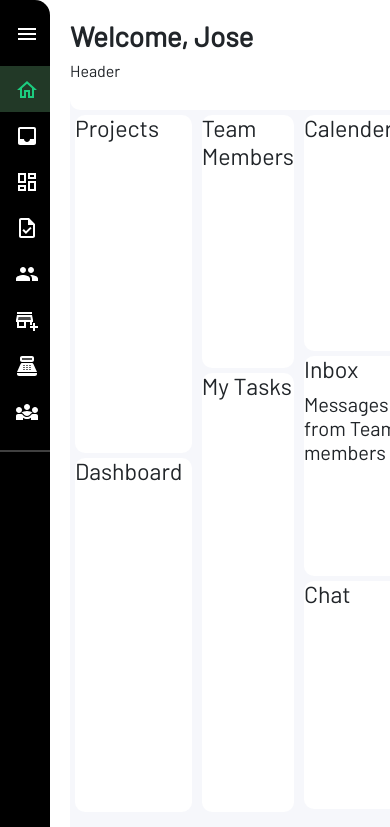
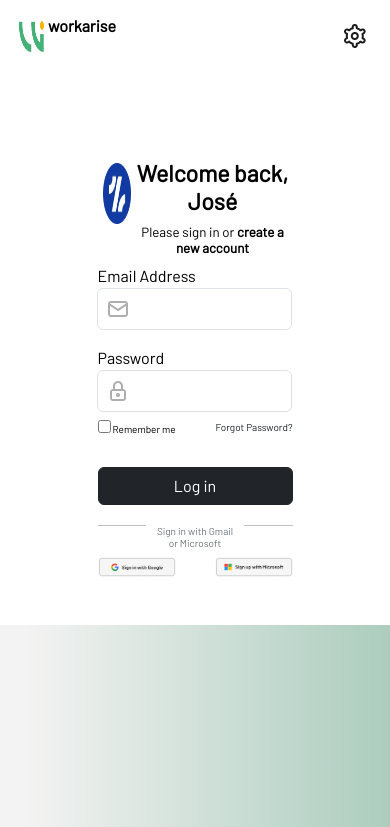
Before and after one commit to gcteamdev/Tasksiary, a React (Create React App) app: page / in a window 390 px wide. Shown: the top 827 px of the page. Built offline with nearby package versions, Linux system fonts and the light colour scheme.

Commit message:
implemented sign page static connection, worked on signIn page responsiveness

```diff
--- a/src/App.jsx
+++ b/src/App.jsx
@@ -1,15 +1,22 @@
 import './App.css';
 import 'bootstrap/dist/css/bootstrap.min.css';
-//import Login from './components/Screens/Login';
-import Auth from './components/Auth';
 import "@fontsource/barlow";
+import {Routes,Route} from "react-router-dom";
+import Login from './components/Screens/Login';
+import Auth from './components/Screens/Auth';
+
 
 
 function App() {
   return (
-<div className="app">
-  <Auth />
-</div>
+ <div className="app">
+  <Routes>
+     <Route exact path="/" element={<Login/>}/>
+     <Route  path="/*" element={<Auth/>}/>
+
+  </Routes>
+  </div>
+
 
   );
 }
--- a/src/components/Auth.jsx
+++ /dev/null
@@ -1,37 +0,0 @@
-import React from 'react';
-import {BrowserRouter, Route, Routes} from "react-router-dom";
-import Sidebar from './Navigation/Sidebar';
-import Homepage from './MainPages/Homepage';
-import Inbox from './MainPages/Inbox';
-import Dashboard from './MainPages/Dashboard';
-import DailyTasks from './MainPages/DailyTasks';
-import Team from './MainPages/Team';
-import Marketing from './MainPages/Departments/Marketing';
-import Sales from './MainPages/Departments/Sales';
-import HR from './MainPages/Departments/HR';
-import "./Navigation/Sidebar";
-
-function Auth() {
-  return (
-
-  <BrowserRouter>
-   <Sidebar>
-     <Routes>
-        <Route path="/" element={<Homepage/>} />
-        <Route path="/dashboard" element={<Dashboard/>} />
-        <Route path="/dailyTasks" element={<DailyTasks/>} />
-        <Route path="/inbox" element={<Inbox/>} />
-        <Route path="/team" element={<Team/>} />
-        <Route path="/marketing" element={<Marketing/>} />
-        <Route path="/sales" element={<Sales/>} />
-        <Route path="/hr" element={<HR/>} />
-
-     </Routes>
-   </Sidebar>
-  </BrowserRouter>
-
-
-  )
-}
-
-export default Auth
--- a/src/components/Navigation/Sidebar.css
+++ b/src/components/Navigation/Sidebar.css
@@ -24,12 +24,16 @@
     border: none;
 }
   .nav-logo{
-    width:65%;
+    width:85%;
   }
   .top_section{
     display:flex;
     align-items:center;
     padding: 20px 15px;
+
+  }
+  .logoSide{
+    width:60%;
   }
   .link{
     display:flex;
--- a/src/components/Navigation/Sidebar.jsx
+++ b/src/components/Navigation/Sidebar.jsx
@@ -19,7 +19,7 @@ const Sidebar=({children}) => {
     const toggle = () => setOpen (!isOpen);
     const menuItem=[
         {
-            path:"/",
+            path:"/homepage",
             name:"Home",
             icon:<HomeOutlinedIcon/>
         },
@@ -65,7 +65,7 @@ const Sidebar=({children}) => {
 
         <div style={{width: isOpen ? "200px" : "50px" }} className="sidebar">
             <div className="top_section">
-                <div   style={{display: isOpen ? "block" : "none"}} className="logo">
+                <div   style={{display: isOpen ? "block" : "none"}} className="logoSide">
                     <img  className="nav-logo" src={Logo} alt="logo"/>
                 </div>
                 <div style={{marginLeft : isOpen ? "20px" :"0px"}} className="bars">
--- /dev/null
+++ b/src/components/Screens/Auth.jsx
@@ -0,0 +1,37 @@
+import React from 'react';
+import { Route, Routes} from "react-router-dom";
+import Sidebar from '../Navigation/Sidebar';
+import Homepage from '../MainPages/Homepage';
+import Inbox from '../MainPages/Inbox';
+import Dashboard from '../MainPages/Dashboard';
+import DailyTasks from '../MainPages/DailyTasks';
+import Team from '../MainPages/Team';
+import Marketing from '../MainPages/Departments/Marketing';
+import Sales from '../MainPages/Departments/Sales';
+import HR from '../MainPages/Departments/HR';
+import "../Navigation/Sidebar";
+
+
+
+function Auth() {
+  return (
+    <>
+
+   <Sidebar>
+     <Routes>
+        <Route exact path="/homepage" element={<Homepage/>} />
+        <Route exact path="/dashboard" element={<Dashboard/>} />
+        <Route exact path="/dailyTasks" element={<DailyTasks/>} />
+        <Route exact path="/inbox" element={<Inbox/>} />
+        <Route exact path="/team" element={<Team/>} />
+        <Route exact path="/marketing" element={<Marketing/>} />
+        <Route exact path="/sales" element={<Sales/>} />
+        <Route exact path="/hr" element={<HR/>} />
+     </Routes>
+   </Sidebar>
+   </>
+
+  )
+}
+
+export default Auth
--- a/src/components/Screens/Login.css
+++ b/src/components/Screens/Login.css
@@ -1,11 +1,15 @@
 .logo{
-width:8%;
-margin-left:10px;
+width:9%;
+margin-left:2%
 }
+.logoName{
+ font-weight: 900;
 
+}
 .gradient-form {
-    height: 100vh !important;
-    }
+height: 100vh !important;
+
+}
 
 .gradient-custom-2 {
 /* fallback for old browsers */
@@ -27,10 +31,13 @@ margin-bottom: 10%;;
     width:40%
 }
 .company-logo{
-  width:15%;
+  width:18%;
   padding: 43px 2px 0 5px;
   margin-bottom: 40px;
 
+}
+.headerLogin{
+  font-weight:900
 }
 .LoginOrNew{
     font-size: smaller;
@@ -39,12 +46,25 @@ margin-bottom: 10%;;
 .createNew{
     font-weight: 700;
 }
+.hr-break{
+height: 1px;
+color: black;
+background-color: black;
+border: none;
+width:20vw
+}
 
-
+@media (min-width: 920px) {
+.gradient-form {
+height: 100vh !important;
+position:fixed;
+}
+}
 
 @media (min-width: 768px) {
 .gradient-form {
 height: 100vh !important;
+
 }
 }
 @media (min-width: 769px) {
@@ -53,3 +73,12 @@ border-top-right-radius: .3rem;
 border-bottom-right-radius: .3rem;
 }
 }
+@media(max-width:768px) {
+    .tasksSnap{
+        width:90%
+    }
+    .logo{
+        width:10%;
+        margin-left:5%
+        }
+}
--- a/src/components/Screens/Login.jsx
+++ b/src/components/Screens/Login.jsx
@@ -9,15 +9,11 @@ import dots from "../assets/Login/dots.png";
 import SignGmail from "../assets/Login/sign in-google.png";
 import SignMsoft from "../assets/Login/sign in-microsoft.png";
 import companyLogo from "../assets/Login/Company Logo.png"
-//import { useNavigate} from 'react-router-dom';
+import { useNavigate} from 'react-router-dom';
 
 
-function Login(props) {
-// const navigate = useNavigate();
-   /*
-  const navigateHome = () => {
-    navigate('/auth');
-  }; */
+function Login() {
+  const navigate = useNavigate();
 
 
   return (
@@ -31,10 +27,10 @@ function Login(props) {
                    <div className="d-flex justify-content-between mb-5">
                     <div className="d-flex logobar">
                      <img className="logo" src={Logo} alt="logo" />
-                      <h4 className="mt-3 font-weight-bolder">workarise</h4>
+                      <h6 className="mt-3 font-weight-bolder logoName">workarise</h6>
                     </div>
 
-                     <img className="p-4" src={Settings} alt="settings" />
+                     <img className="p-4 settingIcon" src={Settings} alt="settings" />
                    </div>
                   </div>
               <div className=" p-md-5 mx-md-4">
@@ -44,9 +40,9 @@ function Login(props) {
            <div className="d-flex justify-content-between">
             <img className="company-logo " src={companyLogo} alt="companyLogo" />
 
-            <div className="mt-4">
-               <h3 className="text-center">Welcome back, José</h3>
-               <h6 className="LoginOrNew">please sign in or <span className="createNew">create a new account</span></h6>
+            <div className="mt-4 ">
+               <h3 className="text-center headerLogin mt-3">Welcome back, José</h3>
+               <h6 className="LoginOrNew">Please sign in or <span className="createNew">create a new account</span></h6>
             </div>
            </div>
 
@@ -76,22 +72,17 @@ function Login(props) {
            </div>
            <div className="form-group">
 
-           <div onClick={()=>props.onFormSwitch('/auth') }>
-             <div className="btn btn-dark col-12 btn-block" >
+
+              <div onClick={()=>navigate('/homepage',{replace:true}) } className="btn btn-dark col-12 btn-block" >
                 Log in
               </div>
 
-           </div>
 
-         {/*  <Routes>
-           <Route path="/auth" element={<Auth />} />
-
-         </Routes>  */}
          </div>
            <div className="d-flex mt-1 text-muted">
-             <span>___________</span>
+             <hr className="hr-break" />
              <h6 className="rememberMe mt-3 m-2"> Sign in with Gmail or Microsoft </h6>
-             <span>____________</span>
+             <hr className="hr-break"/>
            </div>
            <div className="d-flex justify-content-between mb-5">
              <img className="Gmail-Msoft" src={SignGmail} alt="signIn with Gmail"/>
@@ -103,7 +94,7 @@ function Login(props) {
                  </div>
             </div>
             <div className="col-lg-6 d-flex align-items-center gradient-custom-2 bg-primary">
-              <div className="text-dark px-3 py-4 p-md-5 mx-md-4 d-column ">
+              <div className="text-dark px-3 py-4 p-md-5 mx-md-4 d-column greenCtn ">
                 <div className="col-12  text-center">
                   <img src={TasksSnap} alt="group-tasks-snapshot" className="tasksSnap" />
                 </div>
--- a/src/index.js
+++ b/src/index.js
@@ -1,11 +1,14 @@
 import React from 'react';
 import ReactDOM from 'react-dom/client';
 import App from './App';
-import "./App"
+import "./App";
+import {BrowserRouter as Router,/* Routes,Route */} from 'react-router-dom';
 
 const root = ReactDOM.createRoot(document.getElementById('root'));
 root.render(
   <React.StrictMode>
-    <App />
+    <Router>
+       <App />
+    </Router>
   </React.StrictMode>
 );
```
Also changed, not shown: src/components/Screens/SignUp.jsx (+9 -0 lines).
